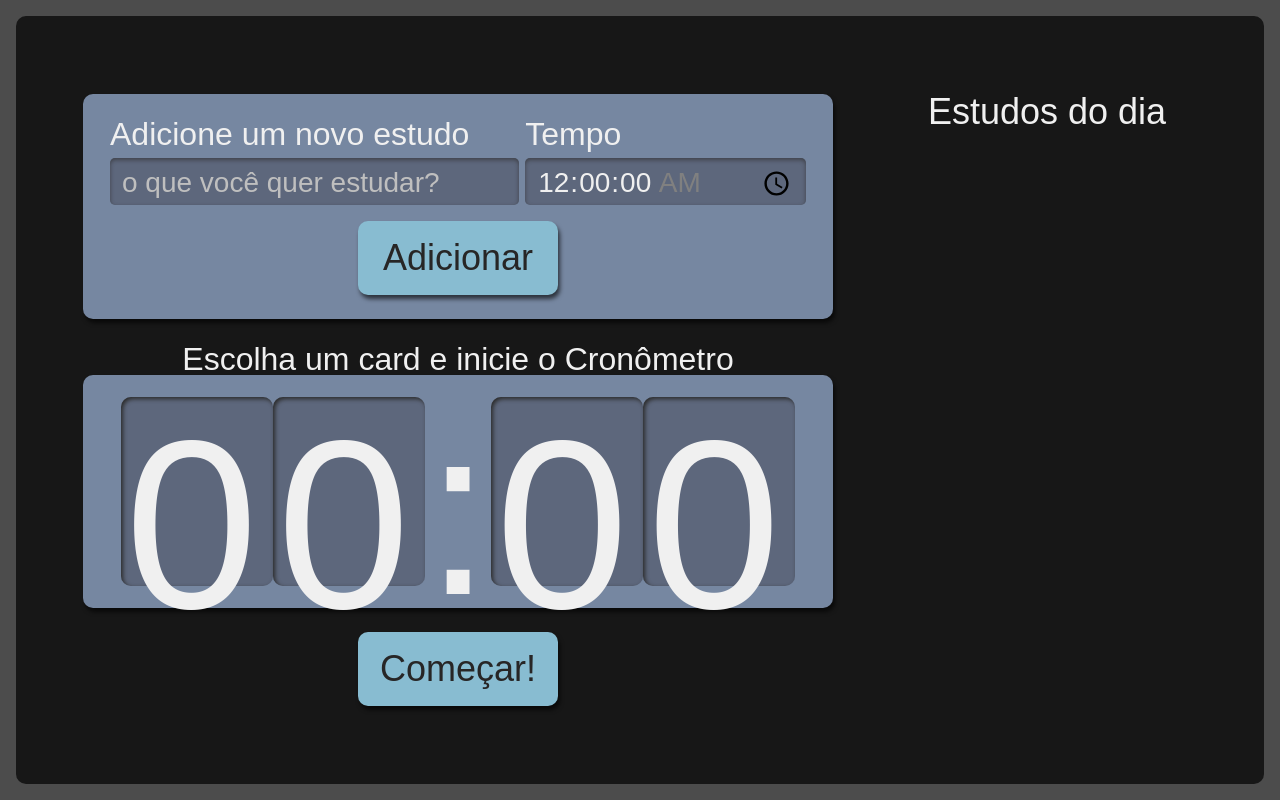
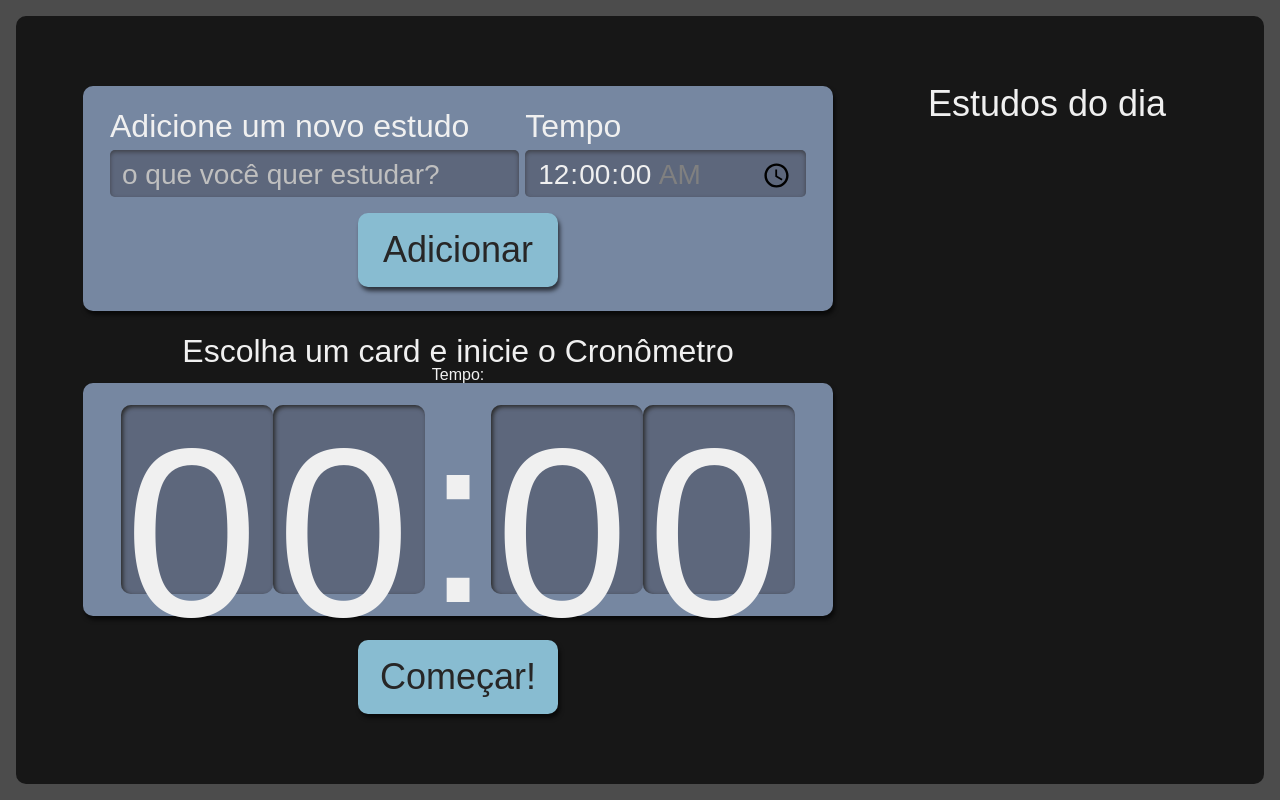
Before and after one commit to Cleysond10/Cronometro-React.ts, a React (Create React App) app: page / in a window 1280 px wide. Built offline with nearby package versions, Linux system fonts and the light colour scheme.

Commit message:
WIP: add common utils global function to manage time

```diff
--- /dev/null
+++ b/src/common/utils/time.ts
@@ -0,0 +1,8 @@
+export function tempoParaSegundos(tempo: string) {
+  const [horas = '0', minutos = '0', segundos = '0'] = tempo.split(":");
+
+  const horasEmSegundos = Number(horas) * 3600;
+  const minutosEmSegundos = Number(minutos) * 60;
+
+  return horasEmSegundos + minutosEmSegundos + Number(segundos);
+}
--- a/src/components/Cronometro/index.tsx
+++ b/src/components/Cronometro/index.tsx
@@ -1,11 +1,27 @@
 import Botao from "../Botao";
 import Relogio from "./Relogio";
 import style from './Cronometro.module.scss';
+import { ITarefa } from "../../types/tarefa";
+import { useEffect, useState } from "react";
+import { tempoParaSegundos } from "../../common/utils/time";
 
-export default function Cronometro() {
+interface IProps {
+  selecionado: ITarefa | undefined
+}
+
+export default function Cronometro({ selecionado }: IProps) {
+  const [tempo, setTempo] = useState<number>();
+
+  useEffect(()=>{
+    if(selecionado?.tempo){
+      setTempo(tempoParaSegundos(selecionado.tempo))
+    }
+  },[selecionado])
+
   return (
     <div className={style.cronometro}>
       <p className={style.titulo}>Escolha um card e inicie o Cronômetro</p>
+      Tempo: {tempo}
       <div className={style.relogioWrapper}>
         <Relogio />
       </div>
--- a/src/pages/App.tsx
+++ b/src/pages/App.tsx
@@ -24,7 +24,7 @@ function App() {
         tarefas={tarefas}
         selecionaTarefa={selecionaTarefa}
       />
-      <Cronometro />
+      <Cronometro selecionado={selecionado}/>
     </div>
   );
 }
```
